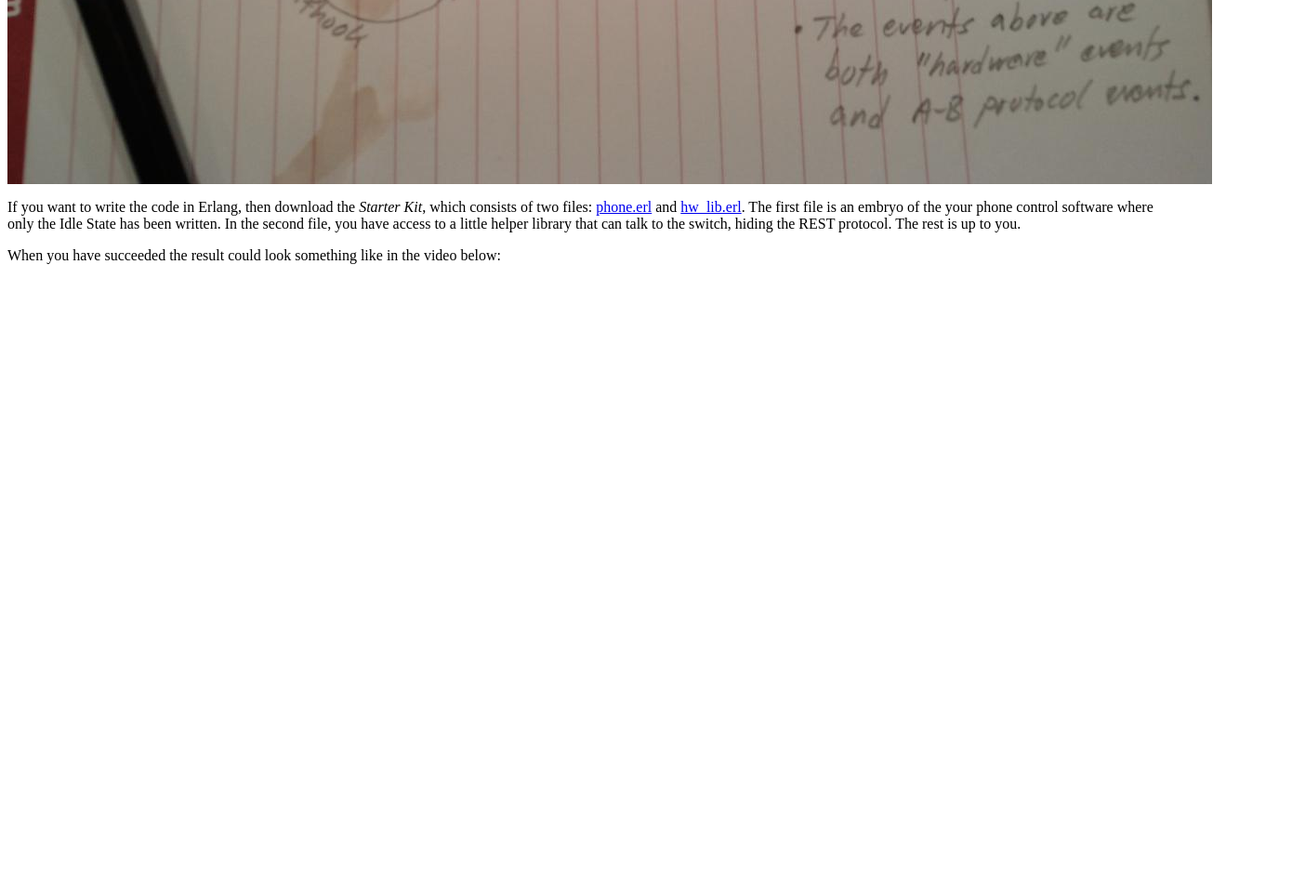
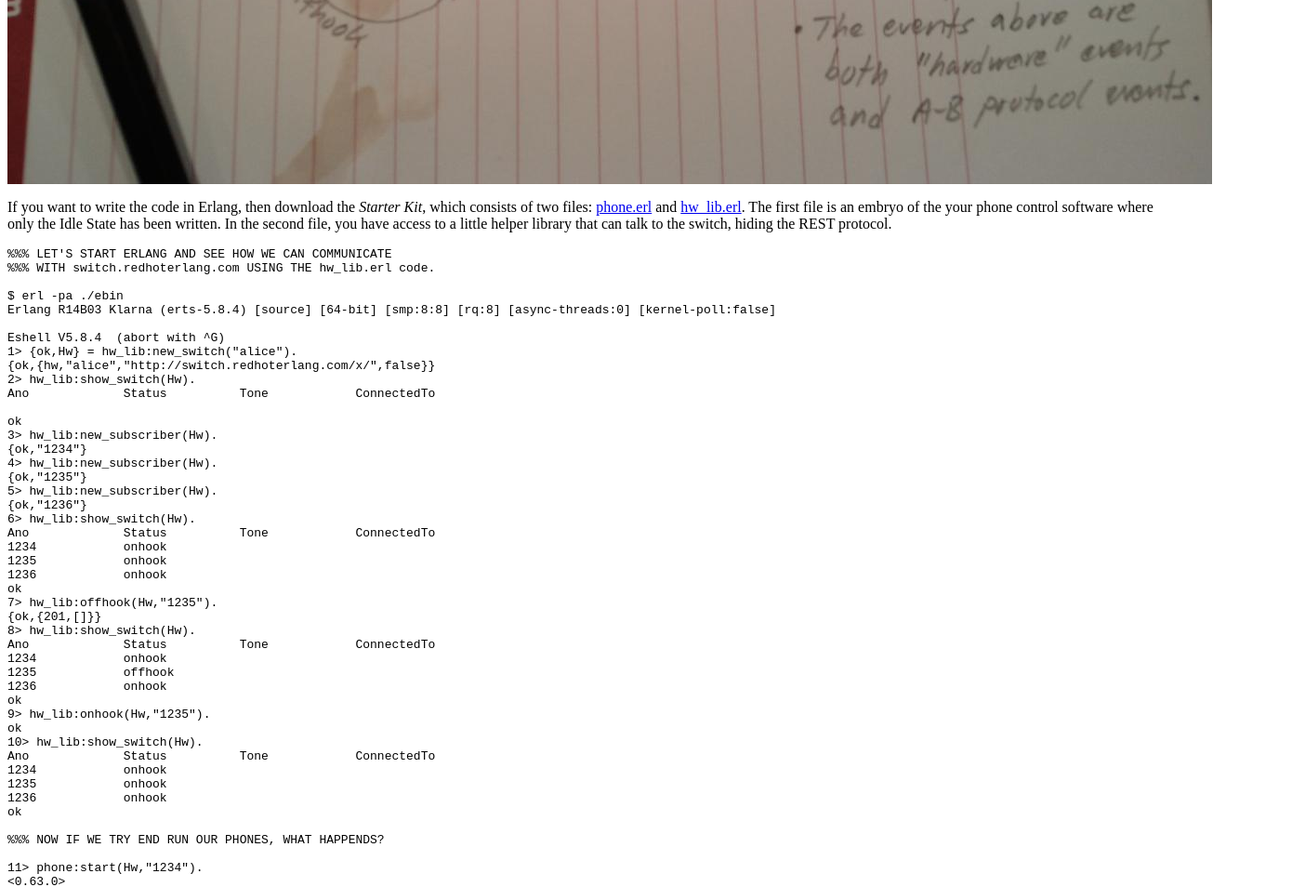
Before and after one commit to etnt/switch, a plain HTML site: page priv/www/index.html in a window 1280 px wide. Shown: the part 1457-2411 px from the top of the page at 93% size, 1404 px wide, since content can reach past the window. Before the commit the page ends 1757 px from the top, so only its background shows below. Drawn offline with Linux system fonts and the light colour scheme.

Commit message:
Adding a shell session example

```diff
--- a/priv/www/index.html
+++ b/priv/www/index.html
@@ -69,8 +69,68 @@ curl ${copts} -X 'DELETE' ${switch}/x/axe/Ano/connect/Bno
       The first file is an embryo of the your phone control software
       where only the Idle State has been written. In the second file, you
       have access to a little helper library that can talk to the switch,
-      hiding the REST protocol. The rest is up to you.
+      hiding the REST protocol.
     </p>
+    <pre>
+%%% LET'S START ERLANG AND SEE HOW WE CAN COMMUNICATE
+%%% WITH switch.redhoterlang.com USING THE hw_lib.erl code.
+
+$ erl -pa ./ebin
+Erlang R14B03 Klarna (erts-5.8.4) [source] [64-bit] [smp:8:8] [rq:8] [async-threads:0] [kernel-poll:false]
+
+Eshell V5.8.4  (abort with ^G)
+1> {ok,Hw} = hw_lib:new_switch("alice").
+{ok,{hw,"alice","http://switch.redhoterlang.com/x/",false}}
+2> hw_lib:show_switch(Hw).
+Ano             Status          Tone            ConnectedTo
+
+ok
+3> hw_lib:new_subscriber(Hw).
+{ok,"1234"}
+4> hw_lib:new_subscriber(Hw).
+{ok,"1235"}
+5> hw_lib:new_subscriber(Hw).
+{ok,"1236"}
+6> hw_lib:show_switch(Hw).
+Ano             Status          Tone            ConnectedTo
+1234            onhook
+1235            onhook
+1236            onhook
+ok
+7> hw_lib:offhook(Hw,"1235").
+{ok,{201,[]}}
+8> hw_lib:show_switch(Hw).
+Ano             Status          Tone            ConnectedTo
+1234            onhook
+1235            offhook
+1236            onhook
+ok
+9> hw_lib:onhook(Hw,"1235").
+ok
+10> hw_lib:show_switch(Hw).
+Ano             Status          Tone            ConnectedTo
+1234            onhook
+1235            onhook
+1236            onhook
+ok
+
+%%% NOW IF WE TRY END RUN OUR PHONES, WHAT HAPPENDS?
+
+11> phone:start(Hw,"1234").
+<0.63.0>
+12> phone:start(Hw,"1235").
+<0.66.0>
+13> phone:start(Hw,"1236").
+<0.68.0>
+14> phone:offhook("1236").
+offhook
+15>
+=ERROR REPORT==== 23-Feb-2012::12:54:46 ===
+Error in process <0.68.0> with exit value: {undef,[{phone,wait_for_digits,[{store,"1236",undefined,phone_1236,undefined,{hw,"alice","http://switch.redhoterlang.com/x/",false}}]}]}
+
+%%% OF COURSE IT CRASHES SINCE THE CODE IS MISSING!
+%%% IT IS NOW UP TO YOU TO WRITE THE MISSING CODE IN phone.erl
+    </pre>
     <p>When you have succeeded the result could look something like in the
     video below:
     </p>
```
